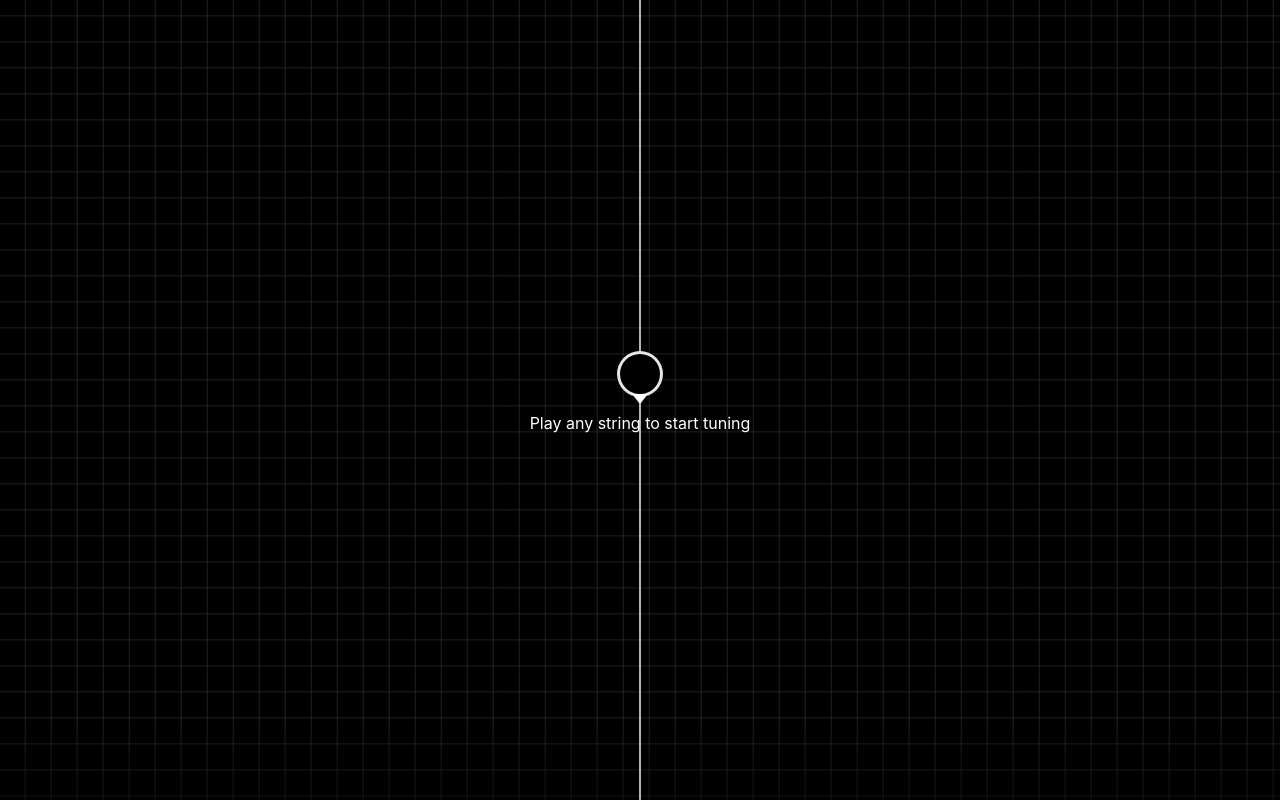
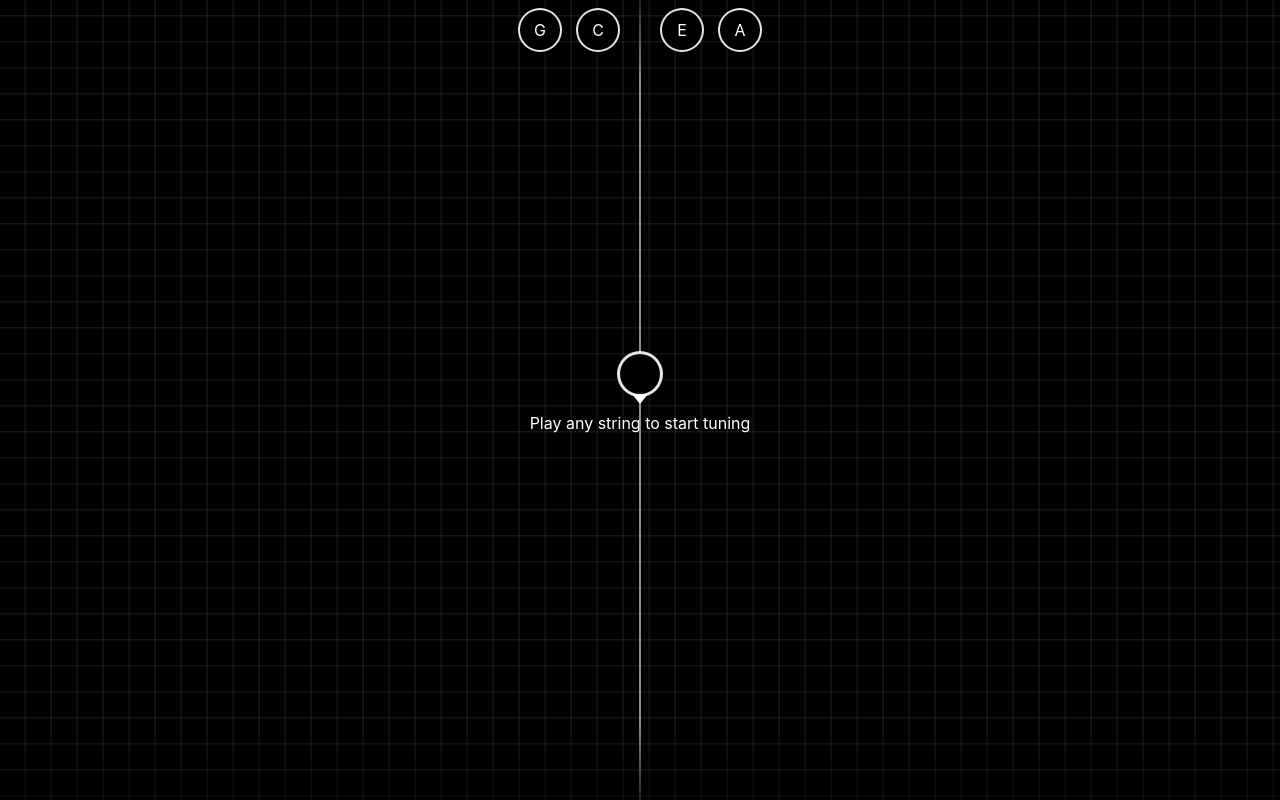
Before and after one commit to kejcao/ukulele-tuner, a React (Create React App) app: page / in a window 1280 px wide. Built offline with nearby package versions, Linux system fonts and the light colour scheme; no server answers.

Commit message:
Add ukulele notes and success sound

```diff
--- a/src/App.css
+++ b/src/App.css
@@ -51,6 +51,39 @@ p {
   color: white;
 }
 
+.note-icon {
+  position: absolute;
+  top: 8px;
+
+  /* TODO must be better way to center text? */
+  line-height: 2.5em;
+
+  width: 40px;
+  height: 40px;
+  color: white;
+  background-color: #000;
+  border-radius: 50%;
+  border: 2px solid rgba(255, 255, 255, 0.9);
+}
+
+.note-done {
+  background-color: darkgreen;
+}
+
+.note-icon-1 {
+  left: calc(50% - 22px - 100px);
+}
+.note-icon-2 {
+  left: calc(50% - 22px - 42px);
+}
+
+.note-icon-3 {
+  left: calc(50% - 22px + 42px);
+}
+.note-icon-4 {
+  left: calc(50% - 22px + 100px);
+}
+
 .midline {
   position: absolute;
   top: 0;
@@ -58,16 +91,8 @@ p {
   width: 2px;
   height: 100%;
   background-color: rgba(255, 255, 255, 0.7);
+  background-image: linear-gradient(to bottom, rgba(0, 0, 0, 0.8), rgba(0, 0, 0, 0.2) 10%, rgba(0, 0, 0, 0.2) 90%, rgba(0, 0, 0, 0.8));
 }
-
-/* .ukulele { */
-  /* position: absolute; */
-  /* top: 0; */
-  /* z-index: 1; */
-  /* right: 26%; */
-  /* position: fixed; */
-  /* bottom: 0px; */
-/* } */
 
 .background {
   z-index: -1;
--- a/src/App.js
+++ b/src/App.js
@@ -10,14 +10,16 @@ const freq_to_number = (f) => 69 + 12 * Math.log2(f / 440.0);
 const note_name = (n) => NOTE_NAMES[n % 12] + Math.round(n / 12 - 1);
 let detected = false;
 
-function analyzeAudio(stream, setFrequency) {
+function analyzeAudio(stream, setFrequency, setDone) {
   const audioContext = new window.AudioContext();
   const analyzer = audioContext.createAnalyser();
   const microphone = audioContext.createMediaStreamSource(stream);
   const frequencies = new Uint8Array(analyzer.frequencyBinCount);
 
+  let state = [null, 0];
+
   microphone.connect(analyzer);
-  analyzer.fftSize = 32768;
+  analyzer.fftSize = 16384;
 
   let count = 0;
   function analyze() {
@@ -44,19 +46,25 @@ function analyzeAudio(stream, setFrequency) {
       const argmax = slice.indexOf(Math.max(...slice));
       const freq = (argmax + lo) * HERTZ_PER_BIN;
 
-      const n = freq_to_number(freq);
-      const n0 = Math.round(n);
-      // setData(`${Math.round(freq)} hZ    ${note_name(n0)} ±${(n - n0).toFixed(2)}`);
-
       if (slice[argmax] > 100) {
         detected = true;
         setFrequency(Math.round(freq));
-        // setData(`${} hZ    (${note_name(n0)})`);
-        // setData();
+
+        const [note, err] = error(freq);
+
+        if (state == null) {
+          state = [note, 0];
+        }
+
+        if (Math.abs(err) < 2 && state[0] == note) {
+          if (++state[1] == 7) {
+            setDone(state);
+          }
+        } else {
+          state = null;
+        }
       } else {
         setFrequency(null);
-        // setData(`${} hZ    (${note_name(n0)})`);
-        // setData(detected ? "" :);
       }
     }
   }
@@ -77,35 +85,56 @@ function error(frequency) {
   // C string: 261.63 Hz
   // G string: 392 Hz
 
-  let best = 0;
-  for (const f of [440, 329.63, 261.63, 392]) {
-    if (Math.abs(frequency - f) < Math.abs(frequency - best)) {
-      best = f;
-    }
+  if (frequency == null) {
+    return [0, 0];
   }
-  return (frequency - best) * 10;
+
+  const notes = [392, 261.63, 329.63, 440];
+
+  const errors = notes.map(x => Math.abs(frequency - x));
+  let i = errors.indexOf(Math.min(...errors)); // find index that minimizes errors
+
+  return [i, frequency - notes[i]]
 }
 
 function App() {
   const [frequency, setFrequency] = useState(null);
+  const [done, setDone] = useState(null);
 
   useEffect(() => {
     (async () => {
-      analyzeAudio(await navigator.mediaDevices.getUserMedia({ audio: true }), setFrequency);
+      analyzeAudio(await navigator.mediaDevices.getUserMedia({ audio: true }), setFrequency, setDone);
     })();
   }, []);
 
-        // <img className="ukulele" src={ukulele}></img>
-      // <img src={logo} className="App-logo" alt="logo" />
+  const audio = new Audio("/109663__grunz__success_low.wav")
+
+  let time = null;
+  useEffect(() => {
+    console.log(done);
+    if (done != null) {
+      const [note, _] = done;
+      const e = document.querySelector(`.note-icon-${note + 1}`);
+      if (!e.classList.contains('note-done')) {
+        audio.play();
+        e.classList.add('note-done');
+      }
+    }
+  }, [done]);
+
   return (
     <div className="App">
       <div className="background-container">
         <div className="background"></div>
       </div>
+      <div className="note-icon note-icon-1">G</div>
+      <div className="note-icon note-icon-2">C</div>
+      <div className="note-icon note-icon-3">E</div>
+      <div className="note-icon note-icon-4">A</div>
       <div className="midline"></div>
       <div className="pick-container">
-          <div style={{ marginLeft: error(frequency) }} className="pick"></div>
-          <p dangerouslySetInnerHTML={{ __html: display(frequency)}}></p>
+        <div style={{ marginLeft: 10 * error(frequency)[1] }} className="pick"></div>
+        <p dangerouslySetInnerHTML={{ __html: display(frequency) }}></p>
       </div>
     </div>
   );
```
Also changed, not shown: 1 other file (tests, documents, lock files or other folders).
